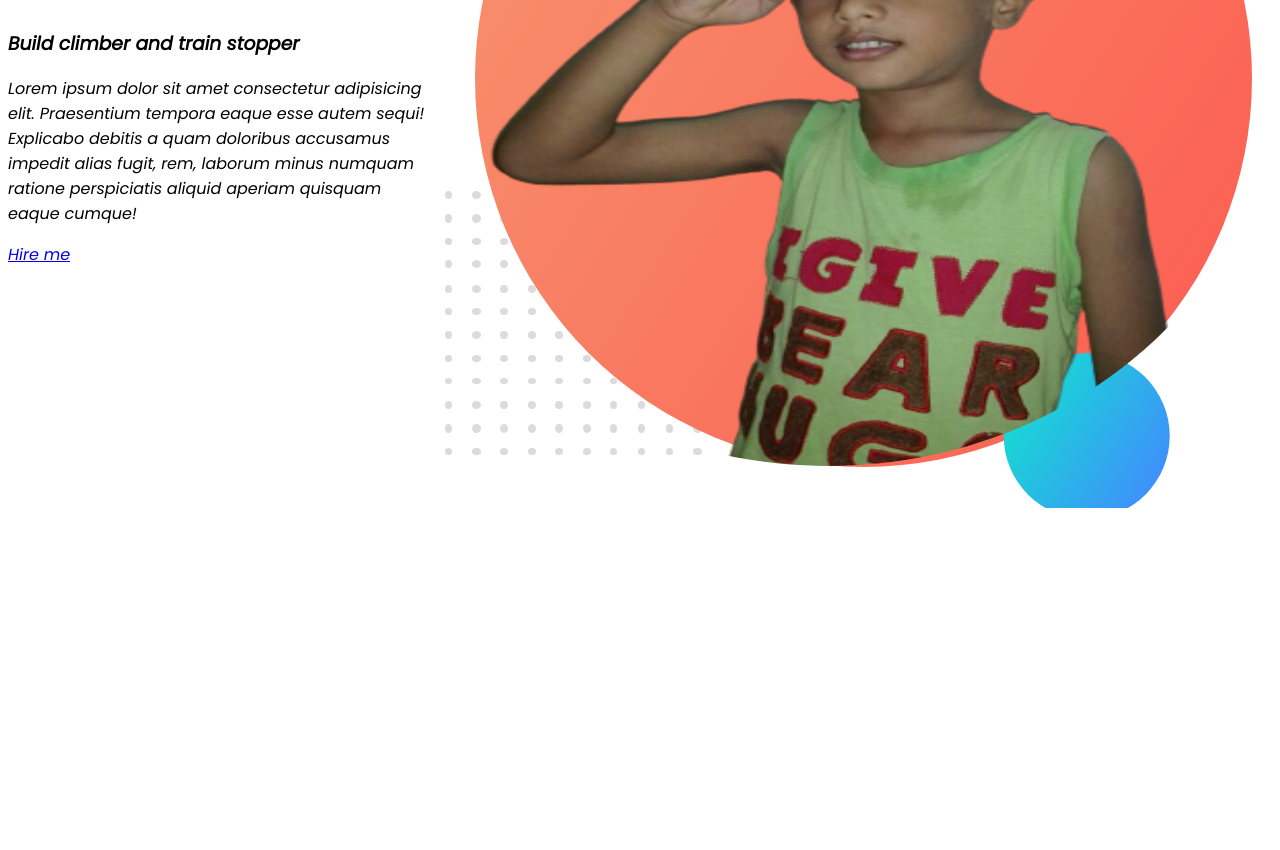
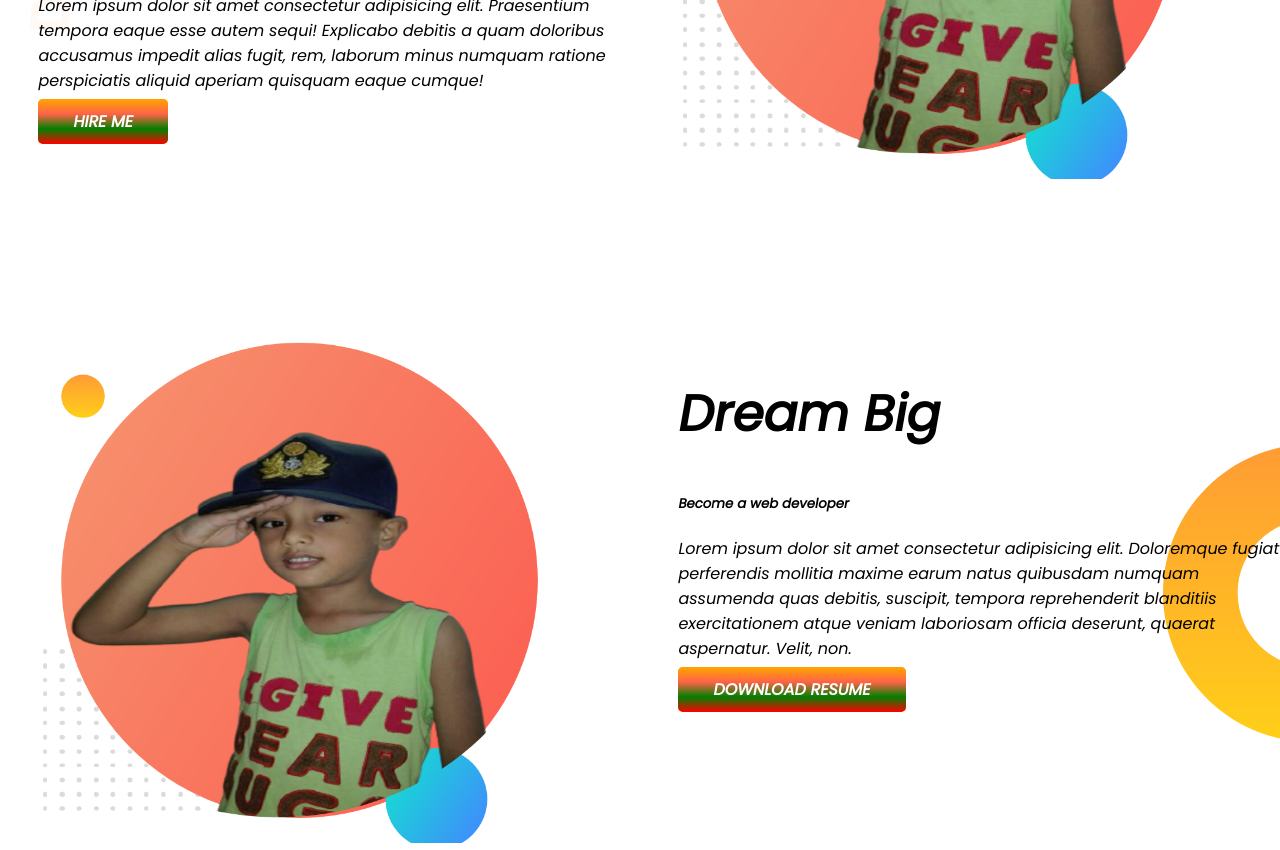
Before and after one commit to mohammad-mostafa94/saad-portfolio, a plain HTML site: page index.html in a window 1280 px wide. Shown: the part 329-1179 px from the top of the page. Before the commit the page ends 852 px from the top, so only its background shows below. Drawn offline with Linux system fonts and the light colour scheme.

Commit message:
dream part working

```diff
--- a/index.html
+++ b/index.html
@@ -12,19 +12,30 @@
 
 </head>
 <body>
-    <section>
-        <div class="half">
+    <section class="profile-part">
+        <div class="half-width">
             <h1>Welcome To </h1>
-            <h1><span class="orange-color">Saad Bin Mortuza</span> World!</h1>
+            <h1><span class="orange-color">Developer Saad </span> World!</h1>
             <h3>Build climber and train stopper</h3>
             <p>Lorem ipsum dolor sit amet consectetur adipisicing elit. Praesentium tempora eaque esse autem sequi! Explicabo debitis a quam doloribus accusamus impedit alias fugit, rem, laborum minus numquam ratione perspiciatis aliquid aperiam quisquam eaque cumque!</p>
-            <a class="link-btn" target="_blank" href="#">Hire me</a>
+            <a class="link-btn" target="_blank" href="#">HIRE ME</a>
         </div>
 
-        <div class="half">
-            <img class="profile-pic" src="images/saad-profile.png" alt="">
+        <div class="half-width" >
+            <img  src="images/saad-profile.png" alt="">
         </div>
+    </section>
 
+    <section class="dream-part">
+        <div class="half-width" >
+            <img  src="images/saad-profile.png" alt="">
+        </div>
+        <div class="half-width" >
+            <h1>Dream Big</h1>
+            <h5>Become a web developer</h5>
+            <p>Lorem ipsum dolor sit amet consectetur adipisicing elit. Doloremque fugiat perferendis mollitia maxime earum natus quibusdam numquam assumenda quas debitis, suscipit, tempora reprehenderit blanditiis exercitationem atque veniam laboriosam officia deserunt, quaerat aspernatur. Velit, non.</p>
+            <a class="link-btn" target="_blank" href="#">DOWNLOAD RESUME</a>
+        </div>
     </section>
 </body>
 </html>
--- a/style.css
+++ b/style.css
@@ -1,6 +1,13 @@
 body{
     font-family: 'Poppins', sans-serif;
+    margin: 0%;
 }
+.profile-part{
+    background-image: url(images/top-banner.png);
+    background-repeat: no-repeat;
+    margin-bottom: 150px;
+}
+
 h1{
     font-size: 50px;
 }
@@ -11,5 +18,24 @@ section{
     display: flex;
 }
 .half-width{
+    width: 50%;
+    padding-left: 3%;
+}
+.half-width img{
+    width:85%;
+}
+.link-btn{
+    text-decoration: none;
+    background-color: orange;
+    color: white;
+    padding: 11px 35px;
+    background-image: linear-gradient(orange,tomato,green,red);
+    border-radius: 5px;
+    font-weight: 700;
 
 }
+.dream-part{
+    background-image: url(images/dream-bg.png);
+    background-repeat: no-repeat;
+    background-position: right;
+}
```
